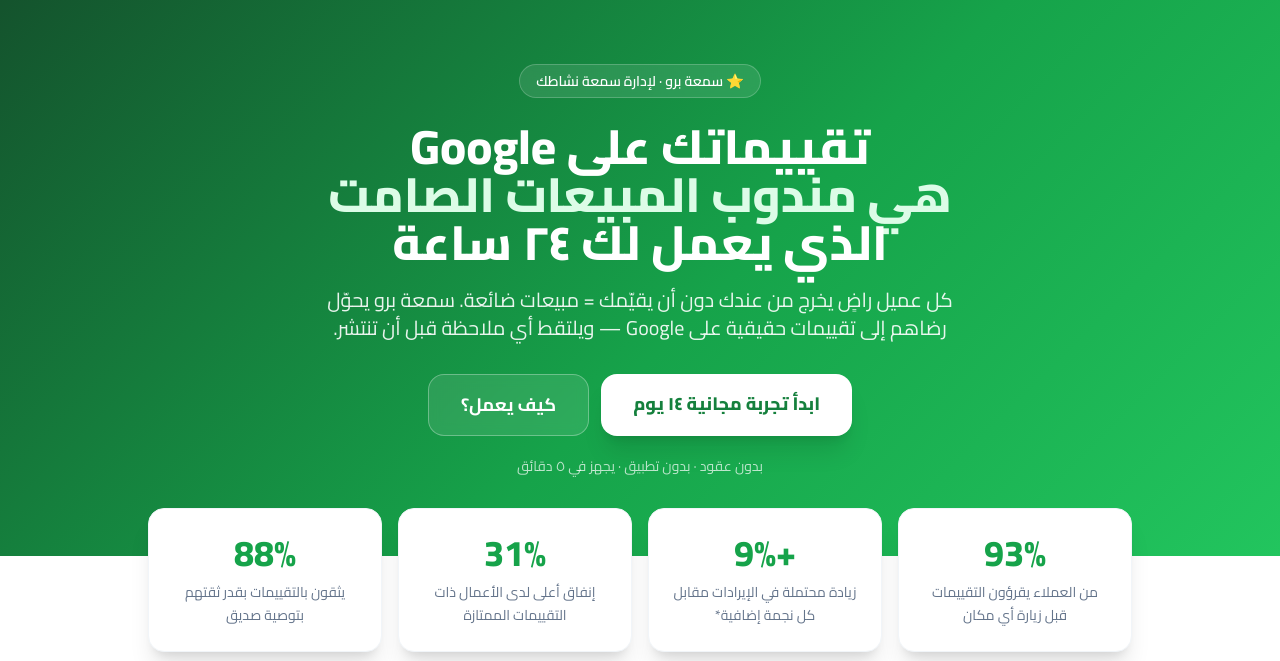
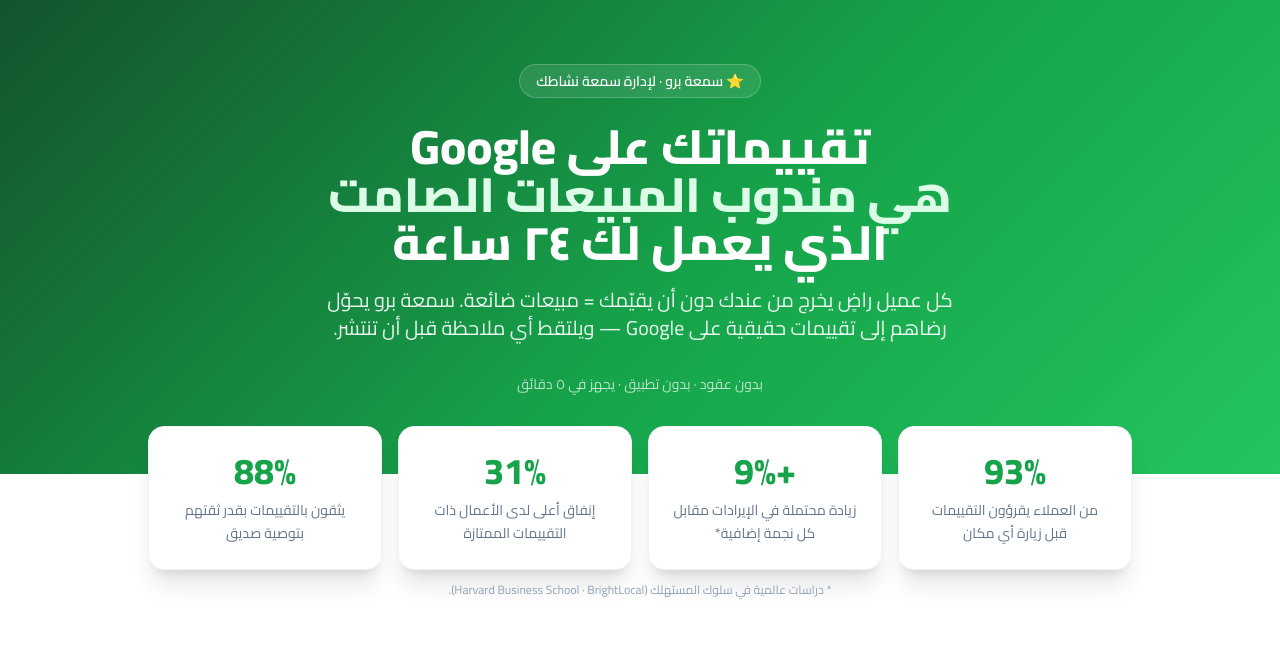
Before and after one commit to azo0oz2005/reputation-engine-v2, a Flask app: page /pitch in a window 1280 px wide. Shown: the top 661 px of the page. Run offline with Flask 3, Linux system fonts and the light colour scheme; some libraries are stand-ins or nearby versions.

Commit message:
Remove hero buttons and CTA section from pitch page
Drop the two hero call-to-action buttons and the entire final CTA block
(heading, copy, contact button/placeholder, tagline) per request.

Co-Authored-By: Claude Opus 4.7 <noreply@anthropic.com>

```diff
--- a/templates/pitch.html
+++ b/templates/pitch.html
@@ -45,14 +45,6 @@
         كل عميل راضٍ يخرج من عندك دون أن يقيّمك = مبيعات ضائعة.
         سمعة برو يحوّل رضاهم إلى تقييمات حقيقية على Google — ويلتقط أي ملاحظة قبل أن تنتشر.
       </p>
-      <div class="flex flex-col sm:flex-row gap-3 justify-center">
-        <a href="#cta" class="bg-white text-brand-700 font-extrabold px-8 py-4 rounded-2xl shadow-xl hover:scale-[1.03] transition text-lg">
-          ابدأ تجربة مجانية ١٤ يوم
-        </a>
-        <a href="#how" class="glass border border-white/30 text-white font-bold px-8 py-4 rounded-2xl hover:bg-white/20 transition text-lg">
-          كيف يعمل؟
-        </a>
-      </div>
       <p class="text-white/70 text-sm mt-5">بدون عقود · بدون تطبيق · يجهز في ٥ دقائق</p>
     </div>
   </section>
@@ -175,29 +167,6 @@
     </div>
   </section>
 
-  <!-- ===== CTA ===== -->
-  <section id="cta" class="hero-grad text-white py-20">
-    <div class="max-w-3xl mx-auto px-5 text-center">
-      <h2 class="text-3xl md:text-4xl font-extrabold mb-4 leading-snug">جرّبها مجانًا ١٤ يوم</h2>
-      <p class="text-white/90 text-lg mb-8 leading-loose">
-        شوف بنفسك كم تقييم جديد يجيك خلال أسبوعين — بدون أي التزام.
-        إذا عجبتك، تكمل. إذا لا، توقف بضغطة.
-      </p>
-      {% if whatsapp %}
-      <a href="https://wa.me/{{ whatsapp }}?text=%D8%A7%D9%84%D8%B3%D9%84%D8%A7%D9%85%20%D8%B9%D9%84%D9%8A%D9%83%D9%85%D8%8C%20%D8%A3%D8%A8%D8%BA%D9%89%20%D8%A3%D8%AC%D8%B1%D8%A8%20%D8%B3%D9%85%D8%B9%D8%A9%20%D8%A8%D8%B1%D9%88%20%D9%84%D9%86%D8%B4%D8%A7%D8%B7%D9%8A"
-         class="inline-flex items-center gap-2 bg-white text-brand-700 font-extrabold px-10 py-4 rounded-2xl shadow-xl hover:scale-[1.03] transition text-lg">
-        💬 تواصل معنا على واتساب
-      </a>
-      {% else %}
-      <div class="inline-flex items-center gap-2 bg-white text-brand-700 font-extrabold px-10 py-4 rounded-2xl shadow-xl text-lg">
-        💬 تواصل معنا الآن
-      </div>
-      <p class="text-white/70 text-sm mt-4">للتواصل: <span class="font-bold" dir="ltr">+966 5X XXX XXXX</span></p>
-      {% endif %}
-      <p class="text-white/70 text-sm mt-6">سمعة برو · خدمة سعودية لإدارة سمعة الأنشطة المحلية</p>
-    </div>
-  </section>
-
   <footer class="py-8 text-center text-sm text-muted">
     © سمعة برو — جميع الحقوق محفوظة
   </footer>
```
